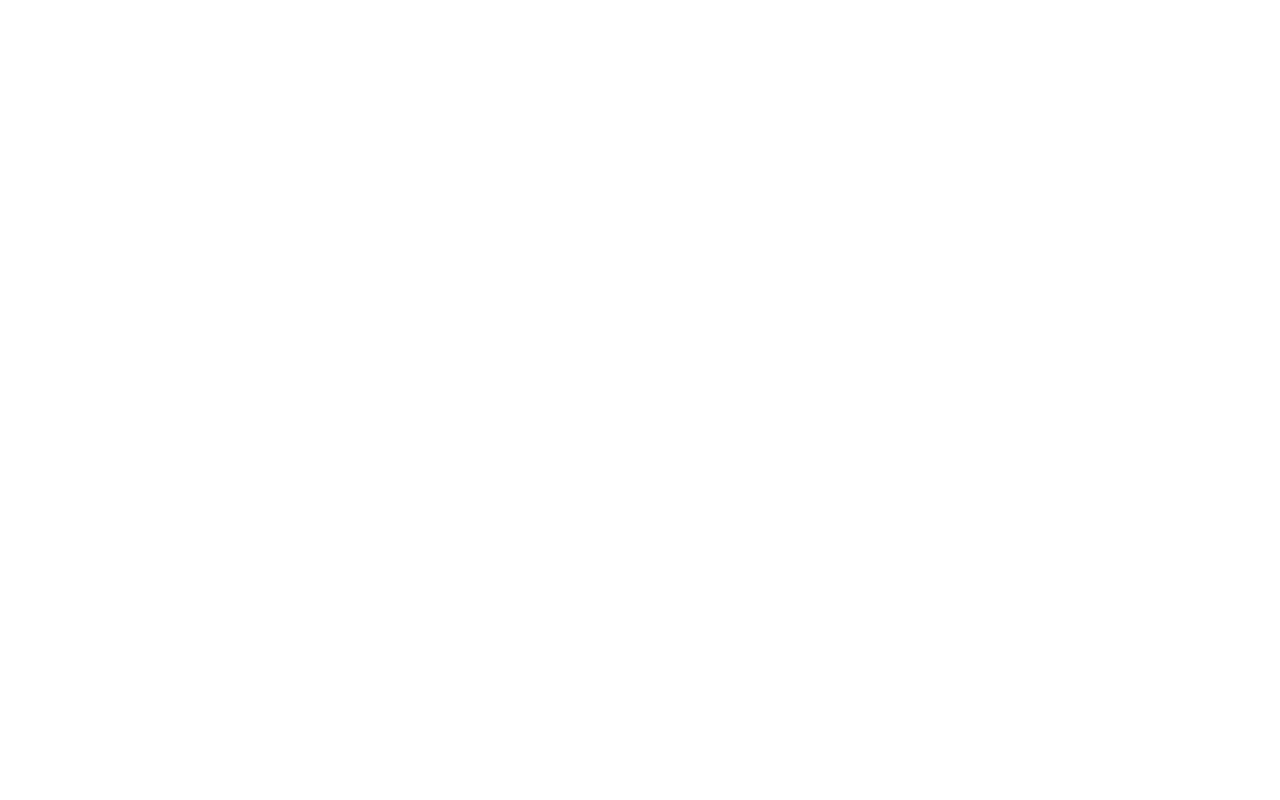
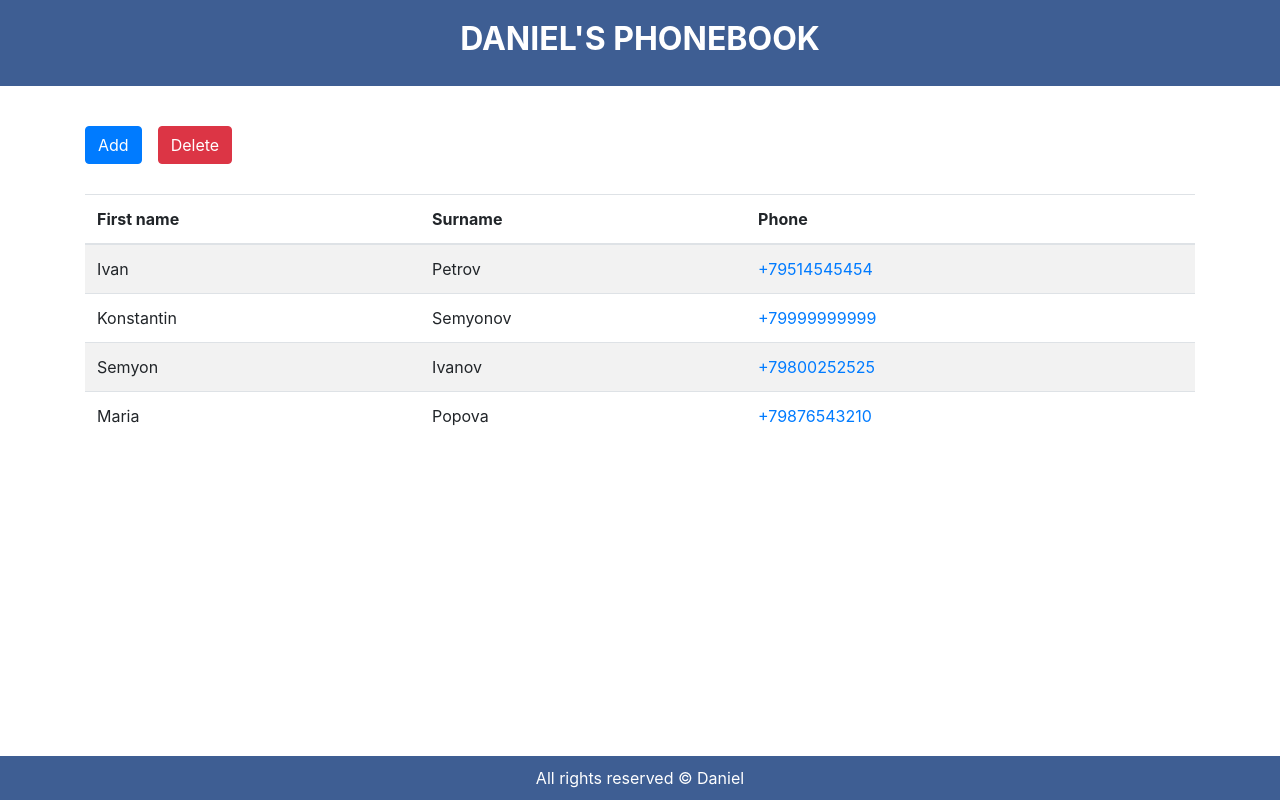
Before and after one commit to DanielKhabibullin/phonebook, a plain HTML site: page index.html in a window 1280 px wide. Drawn offline with nearby package versions, Linux system fonts and the light colour scheme.

Commit message:
Add script.js

```diff
--- a/index.html
+++ b/index.html
@@ -7,22 +7,24 @@
 	<meta name="viewport" content="width=device-width, initial-scale=1.0">
 
 	<title>Телефонная книга</title>
-	<link rel="icon" href="img/icon.svg">
+	<link rel="icon" href="phonebook/img/icon.svg">
 	<link rel="stylesheet" href="https://cdnjs.cloudflare.com/ajax/libs/normalize/8.0.1/normalize.min.css">
 	<link rel="stylesheet" href="https://cdnjs.cloudflare.com/ajax/libs/bootstrap/4.6.1/css/bootstrap.min.css">
 	<link rel="stylesheet" href="phonebook/css/style.css">
 
 	<script src="phonebook/script/script.js" defer></script>
 
-	<!-- <script>
+	<script>
 		document.addEventListener('DOMContentLoaded', () => {
-			phoneBookInit('#app', 'Mаксим');
+			phoneBookInit('#app', 'Daniel');
 		});
-	</script> -->
+	</script>
 </head>
 
 <body>
 
+	<div id="app"></div>
+
 </body>
 
 </html>
--- a/phonebook/script/script.js
+++ b/phonebook/script/script.js
@@ -1,25 +1,24 @@
-/* eslint-disable object-curly-spacing */
 'use strict';
 
 const data = [
 	{
-		name: 'Иван',
-		surname: 'Петров',
+		name: 'Ivan',
+		surname: 'Petrov',
 		phone: '+79514545454',
 	},
 	{
-		name: 'Костя',
-		surname: 'Семёнов',
+		name: 'Konstantin',
+		surname: 'Semyonov',
 		phone: '+79999999999',
 	},
 	{
-		name: 'Семён',
-		surname: 'Иванов',
+		name: 'Semyon',
+		surname: 'Ivanov',
 		phone: '+79800252525',
 	},
 	{
-		name: 'Мария',
-		surname: 'Попова',
+		name: 'Maria',
+		surname: 'Popova',
 		phone: '+79876543210',
 	},
 ];
@@ -46,7 +45,7 @@ const data = [
 		const h1 = document.createElement('h1');
 
 		h1.classList.add('logo');
-		h1.textContent = `Телефонный справочник. ${title}`;
+		h1.textContent = `${title}'s phonebook`;
 		return h1;
 	};
 
@@ -65,11 +64,11 @@ const data = [
 
 		btnWrapper.classList.add('btn-wrapper');
 
-		const btns = params.map(({ className, type, text }) => {
+		const btns = params.map(({className, type, text}) => {
 			const button = document.createElement('button');
+			button.className = className;
 			button.type = type;
 			button.textContent = text;
-			button.className = className;
 			return button;
 		});
 
@@ -82,15 +81,15 @@ const data = [
 
 	const createTable = () => {
 		const table = document.createElement('table');
+		table.classList.add('table', 'table-striped');
 
-		table.classList.add('table', 'table-striped');
 		const thead = document.createElement('thead');
 		thead.insertAdjacentHTML('beforeend', `
 			<tr>
-				<th class="delete">Удалить</th>
-				<th>Имя</th>
-				<th>Фамилия</th>
-				<th>Телефон</th>
+				<th class="delete">Delete</th>
+				<th>First name</th>
+				<th>Surname</th>
+				<th>Phone</th>
 			</tr>
 		`);
 
@@ -113,20 +112,20 @@ const data = [
 
 		form.insertAdjacentHTML('beforeend', `
 			<button class="close" type="button"></button>
-			<h2 class="form-title">Добавить контакт</h2>
+			<h2 class="form-title">Add contact</h2>
 			<div class="form-group">
-				<label class="form-label" for="name">Имя:</label>
+				<label class="form-label" for="name">First name:</label>
 				<input class="form-input" name="name" id="name" type="text" required>
 			</div>
 			<div class="form-group">
-				<label class="form-label" for="surname">Фамилия:</label>
+				<label class="form-label" for="surname">Surname:</label>
 				<input class="form-input" name="surname" id="surname"
 				type="text" required>
 			</div>
 			<div class="form-group">
-				<label class="form-label" for="phone">Телефон:</label>
+				<label class="form-label" for="phone">Phone:</label>
 				<input class="form-input" name="phone" id="phone"
-				type="number" required>
+				type="tel" required>
 			</div>
 		`);
 
@@ -134,59 +133,65 @@ const data = [
 			{
 				className: 'btn btn-primary mr-3',
 				type: 'submit',
-				text: 'Добавить',
+				text: 'Add',
 			},
 			{
 				className: 'btn btn-danger',
 				type: 'reset',
-				text: 'Отмена',
+				text: 'Cancel',
 			},
 		]);
 
 		form.append(...buttonGroup.btns);
 
 		overlay.append(form);
+
 		return {
 			overlay,
 			form,
 		};
 	};
 
-	// FOOTER
 	const createFooter = title => {
 		const footer = document.createElement('footer');
 		footer.classList.add('footer');
 
-		footer.textContent = `Все права защищены ©${title}`;
+		const footerContainer = createContainer();
+
+		footer.append(footerContainer);
+
+		footer.footerContainer = footerContainer;
+
+		const rights = document.createElement('span');
+
+		footerContainer.append(rights);
+
+		rights.textContent = `All rights reserved © ${title}`;
 
 		return footer;
 	};
-
 
 	const renderPhoneBook = (app, title) => {
 		const header = createHeader();
 		const logo = createLogo(title);
 		const main = createMain();
-
 		const buttonGroup = createButtonsGroup([
 			{
 				className: 'btn btn-primary mr-3',
 				type: 'button',
-				text: 'Добавить',
+				text: 'Add',
 			},
 			{
 				className: 'btn btn-danger',
 				type: 'button',
-				text: 'Удалить',
+				text: 'Delete',
 			},
 		]);
 
-		const table = createTable(); // и передаем в main.mainContainer
-
+		const table = createTable();
 		const form = createForm();
 
 		const footer = createFooter(title);
-
 
 		header.headerContainer.append(logo);
 
@@ -199,7 +204,7 @@ const data = [
 		};
 	};
 
-	const createRow = ({ name: firstName, surname, phone }) => {
+	const createRow = ({name: firstName, surname, phone}) => {
 		const tr = document.createElement('tr');
 		const tdDel = document.createElement('td');
 		tdDel.classList.add('delete');
@@ -236,9 +241,9 @@ const data = [
 		const app = document.querySelector(selectorApp);
 		const phoneBook = renderPhoneBook(app, title);
 
-
-		const { list } = phoneBook;
+		const {list} = phoneBook;
 		renderContacts(list, data);
+		// Functional
 	};
 
 	window.phoneBookInit = init;
```
